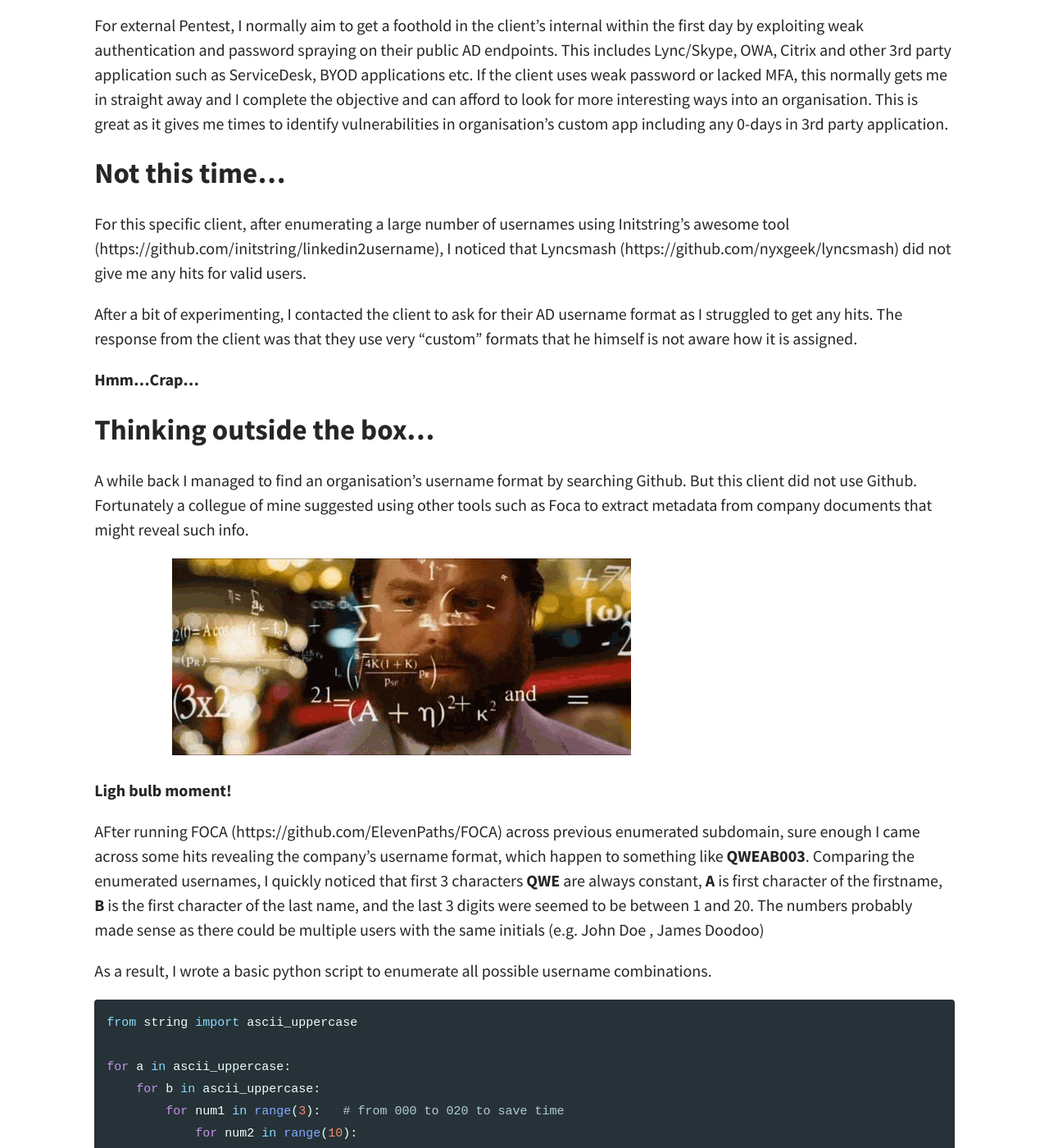
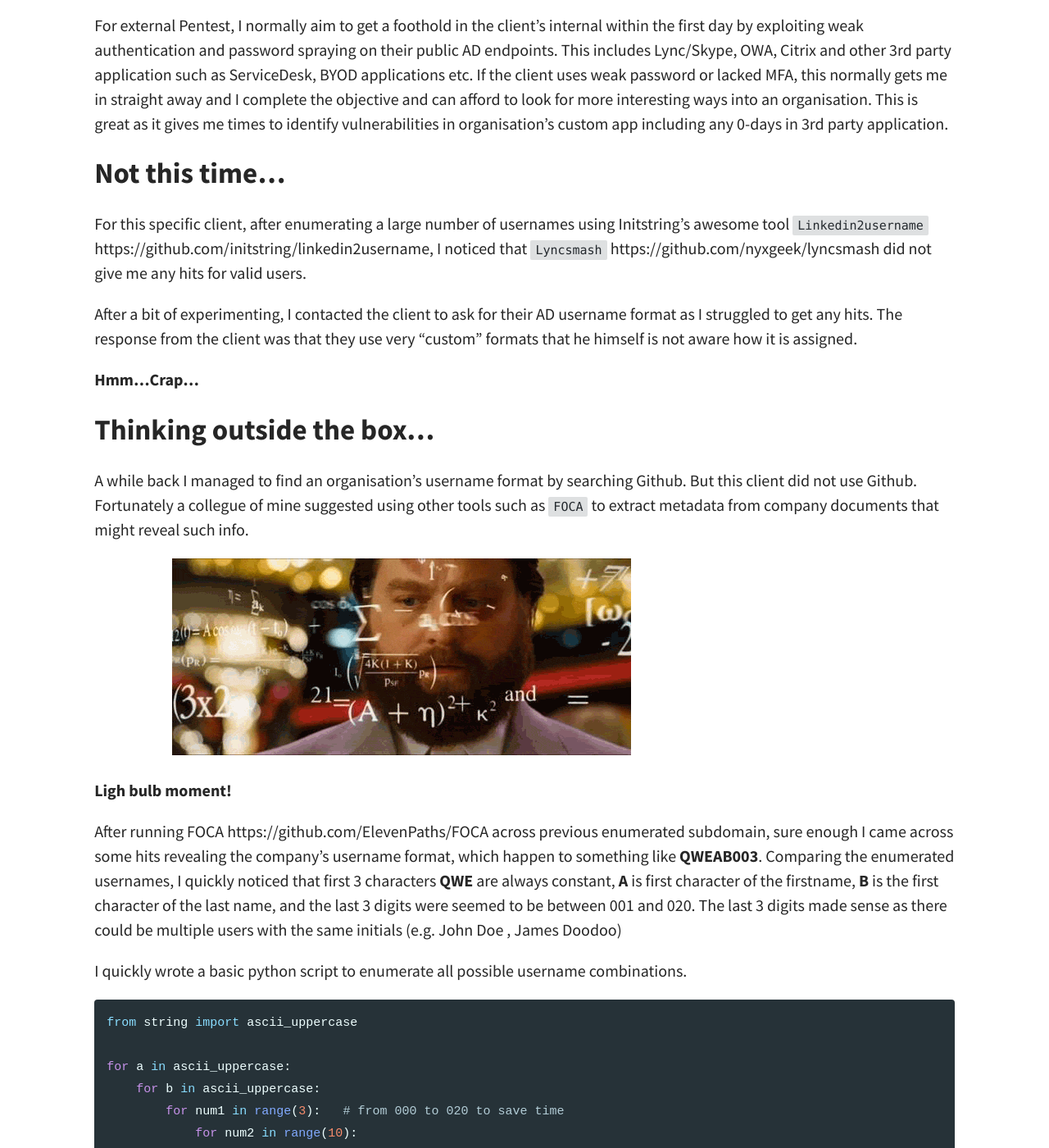
Before and after one commit to Sambal0x/sambal0x.github.io, a Jekyll site: the page built from _posts/2019-11-02-Enumerating-hard-to-guess-AD-Username-format.md, in a window 1280 px wide and 1400 px high, scrolled down 459 px. Shown: the whole window at 82% size. Built offline with Jekyll 4.4.1, drawn with Linux system fonts in a browser that asks for light colours; some of the changed text lies outside the part shown.

Commit message:
Update 2019-11-02-Enumerating-hard-to-guess-AD-Username-format.md

````diff
--- a/_posts/2019-11-02-Enumerating-hard-to-guess-AD-Username-format.md
+++ b/_posts/2019-11-02-Enumerating-hard-to-guess-AD-Username-format.md
@@ -2,7 +2,7 @@
 layout: post
 title: "Enumerating hard to guess AD username format"
 date: 2019-11-1
-tag: [Gigs]
+tag: Gigs
 
 ---
 
@@ -14,7 +14,7 @@ For external Pentest, I normally aim to get a foothold in the client's internal
 
 
 ## Not this time...
-For this specific client, after enumerating a large number of usernames using Initstring's awesome tool (https://github.com/initstring/linkedin2username), I noticed that Lyncsmash (https://github.com/nyxgeek/lyncsmash) did not give me any hits for valid users.
+For this specific client, after enumerating a large number of usernames using Initstring's awesome tool `Linkedin2username` https://github.com/initstring/linkedin2username, I noticed that `Lyncsmash` https://github.com/nyxgeek/lyncsmash did not give me any hits for valid users.
 
 After a bit of experimenting, I contacted the client to ask for their AD username format as I struggled to get any hits. The response from the client was that they use very "custom" formats that he himself is not aware how it is assigned.
 
@@ -22,15 +22,15 @@ After a bit of experimenting, I contacted the client to ask for their AD usernam
 
 
 ## Thinking outside the box...
-A while back I managed to find an organisation's username format by searching Github. But this client did not use Github. Fortunately a collegue of mine suggested using other tools such as Foca to extract metadata from company documents that might reveal such info.
+A while back I managed to find an organisation's username format by searching Github. But this client did not use Github. Fortunately a collegue of mine suggested using other tools such as `FOCA` to extract metadata from company documents that might reveal such info.
 
 ![Light bulb moment](/assets/img/blog/lighbulb.gif)
 
 **Ligh bulb moment!**
 
-AFter running FOCA (https://github.com/ElevenPaths/FOCA) across previous enumerated subdomain, sure enough I came across some hits revealing the company's username format, which happen to something like **QWEAB003**. Comparing the enumerated usernames, I quickly noticed that first 3 characters **QWE** are always constant, **A** is first character of the firstname, **B** is the first character of the last name, and the last 3 digits were seemed to be between 1 and 20. The numbers probably made sense as there could be multiple users with the same initials (e.g. John Doe , James Doodoo)
+After running FOCA https://github.com/ElevenPaths/FOCA across previous enumerated subdomain, sure enough I came across some hits revealing the company's username format, which happen to something like **QWEAB003**. Comparing the enumerated usernames, I quickly noticed that first 3 characters **QWE** are always constant, **A** is first character of the firstname, **B** is the first character of the last name, and the last 3 digits were seemed to be between 001 and 020. The last 3 digits made sense as there could be multiple users with the same initials (e.g. John Doe , James Doodoo)
 
-As a result, I wrote a basic python script to enumerate all possible username combinations.
+I quickly wrote a basic python script to enumerate all possible username combinations.
 
 ```python
 from string import ascii_uppercase
@@ -40,7 +40,7 @@ for a in ascii_uppercase:
         for num1 in range(3):   # from 000 to 020 to save time
             for num2 in range(10):
             	for num3 in range(10):
-                	print("QWE{}{}{}{}".format(a,b,num1,num2,num3))
+                	print("QWE{}{}{}{}{}".format(a,b,num1,num2,num3))
 
 
 ''' Sample output:
````
Also changed, not shown: other parts of _posts/2019-11-02-Enumerating-hard-to-guess-AD-Username-format.md (+1 -1 lines).
